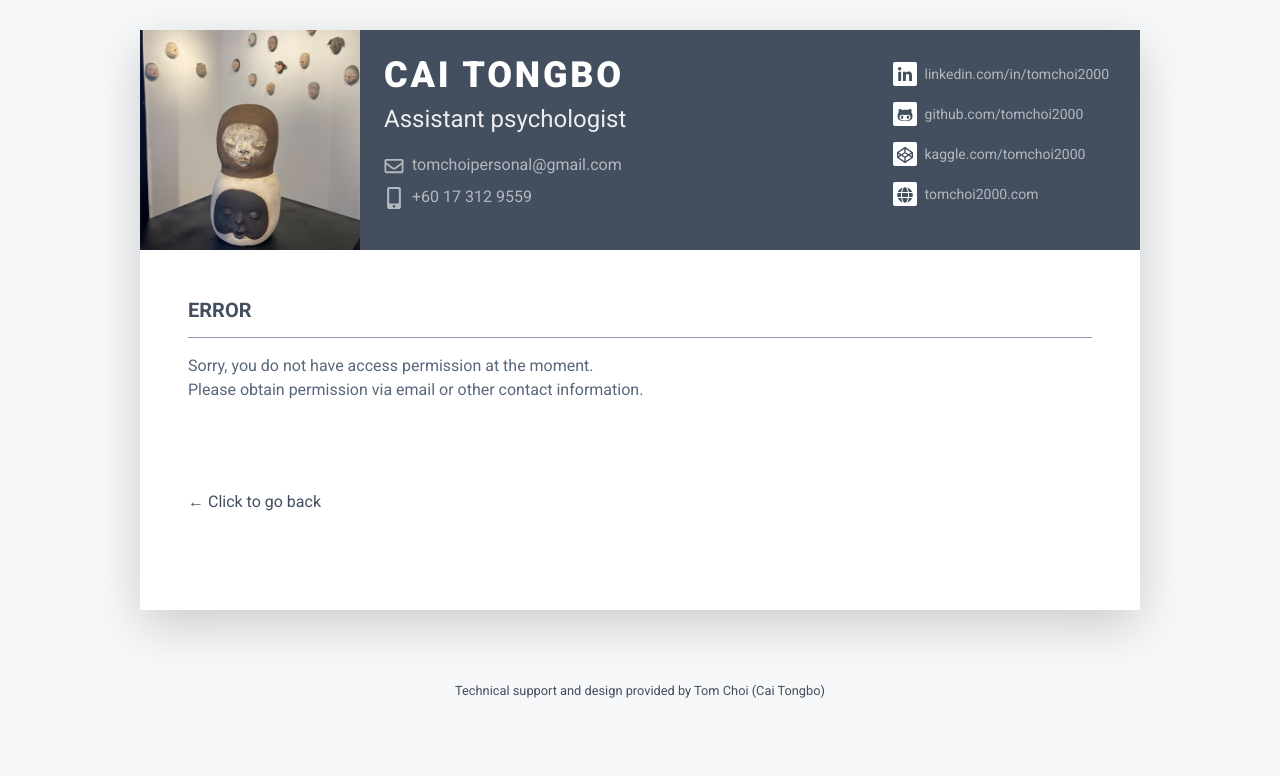
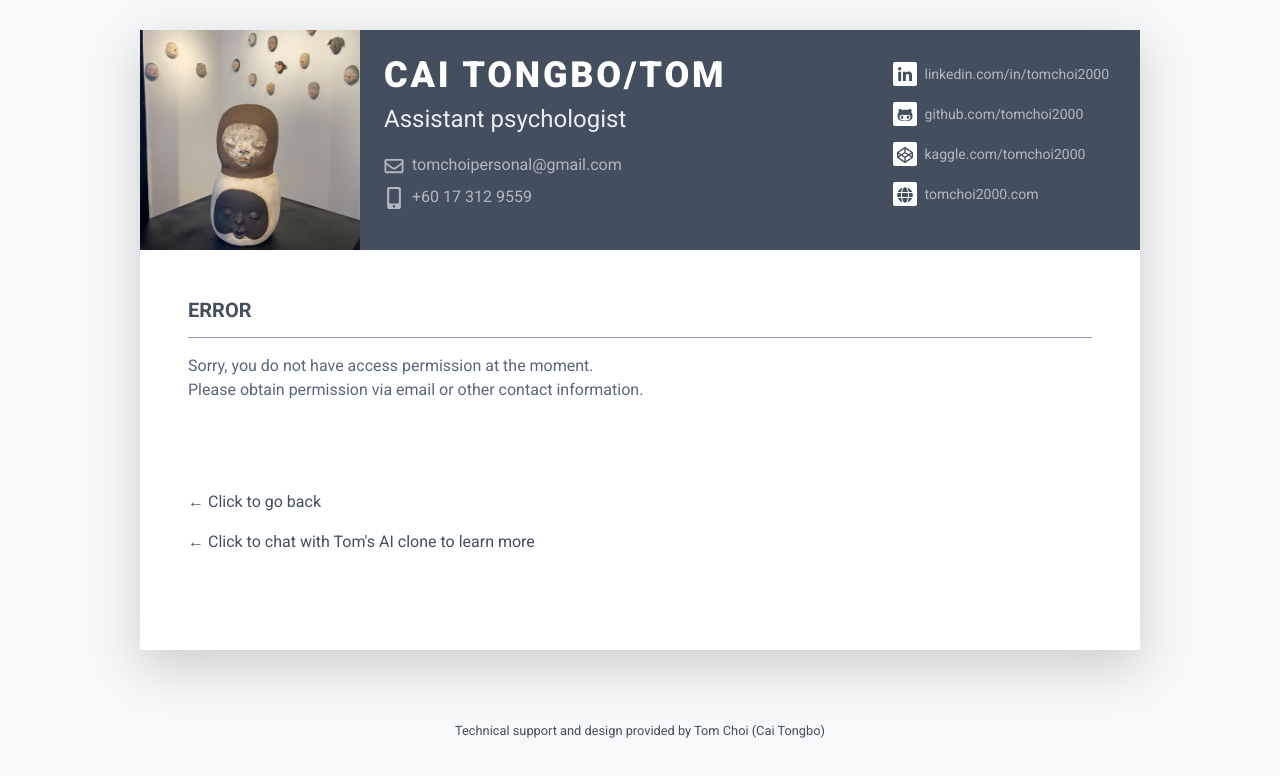
Before and after one commit to tomchoi2000/CV_Tomchoi, a plain HTML site: page error.html in a window 1280 px wide. Drawn offline with Linux system fonts and the light colour scheme.

Commit message:
Update error.html

```diff
--- a/error.html
+++ b/error.html
@@ -24,10 +24,10 @@
 	    <div class="resume-wrapper-inner mx-auto text-left bg-white shadow-lg">
 		    <header class="resume-header pt-4 pt-md-0">
 			    <div class="media flex-column flex-md-row">
-				    <img class="mr-3 img-fluid picture mx-auto" src="assets/images/profile.jpg" alt="">
+				    <a href="https://tomchoi2000.github.io/CV_Tomchoi/"><img class="mr-3 img-fluid picture mx-auto" src="assets/images/profile.jpg" alt=""></a>
 				    <div class="media-body p-4 d-flex flex-column flex-md-row mx-auto mx-lg-0">
 					    <div class="primary-info">
-						    <h1 class="name mt-0 mb-1 text-white text-uppercase text-uppercase">Cai Tongbo</h1>
+						    <h1 class="name mt-0 mb-1 text-white text-uppercase text-uppercase">Cai Tongbo/Tom</h1>
 						    <div class="title mb-3">Assistant psychologist</div>
 						    <ul class="list-unstyled">
 							    <li class="mb-2"><a href="https://tomchoi2000.github.io/CV_Tomchoi/"><i class="far fa-envelope fa-fw mr-2" data-fa-transform="grow-3"></i>tomchoipersonal@gmail.com</a></li>
@@ -56,6 +56,7 @@
 						<br>
 						<br>
 						<p><a href="https://tomchoi2000.github.io/CV_Tomchoi">&#8592 Click to go back </a></p>
+						<p><a href="https://tomchoi2000.github.io/CV_Tomchoi/ai_clone.html">&#8592 Click to chat with Tom's AI clone to learn more</a></p>
 				    </div>
 			    </section><!--//summary-section-->
 		    </div><!--//resume-body-->
```
